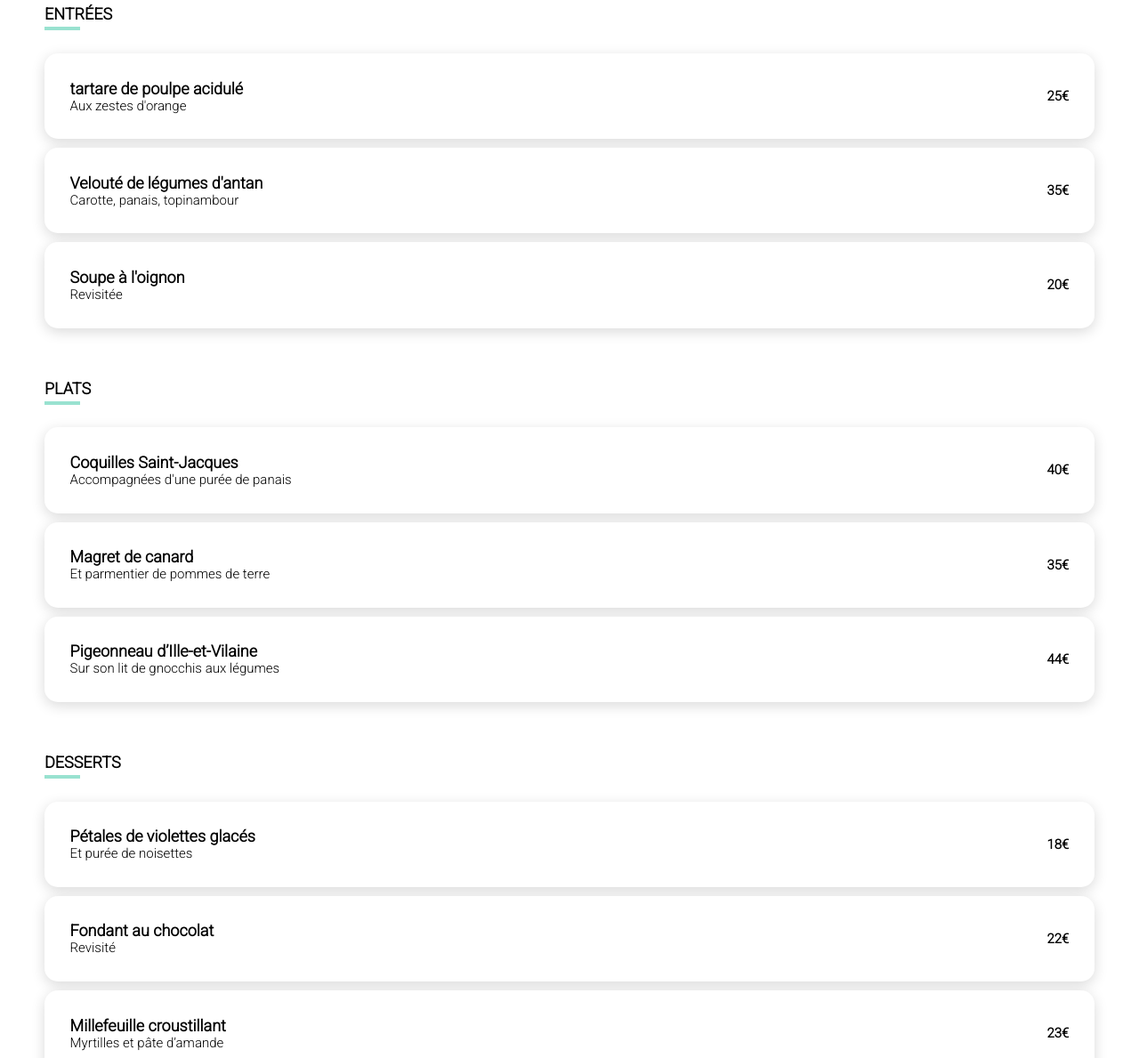
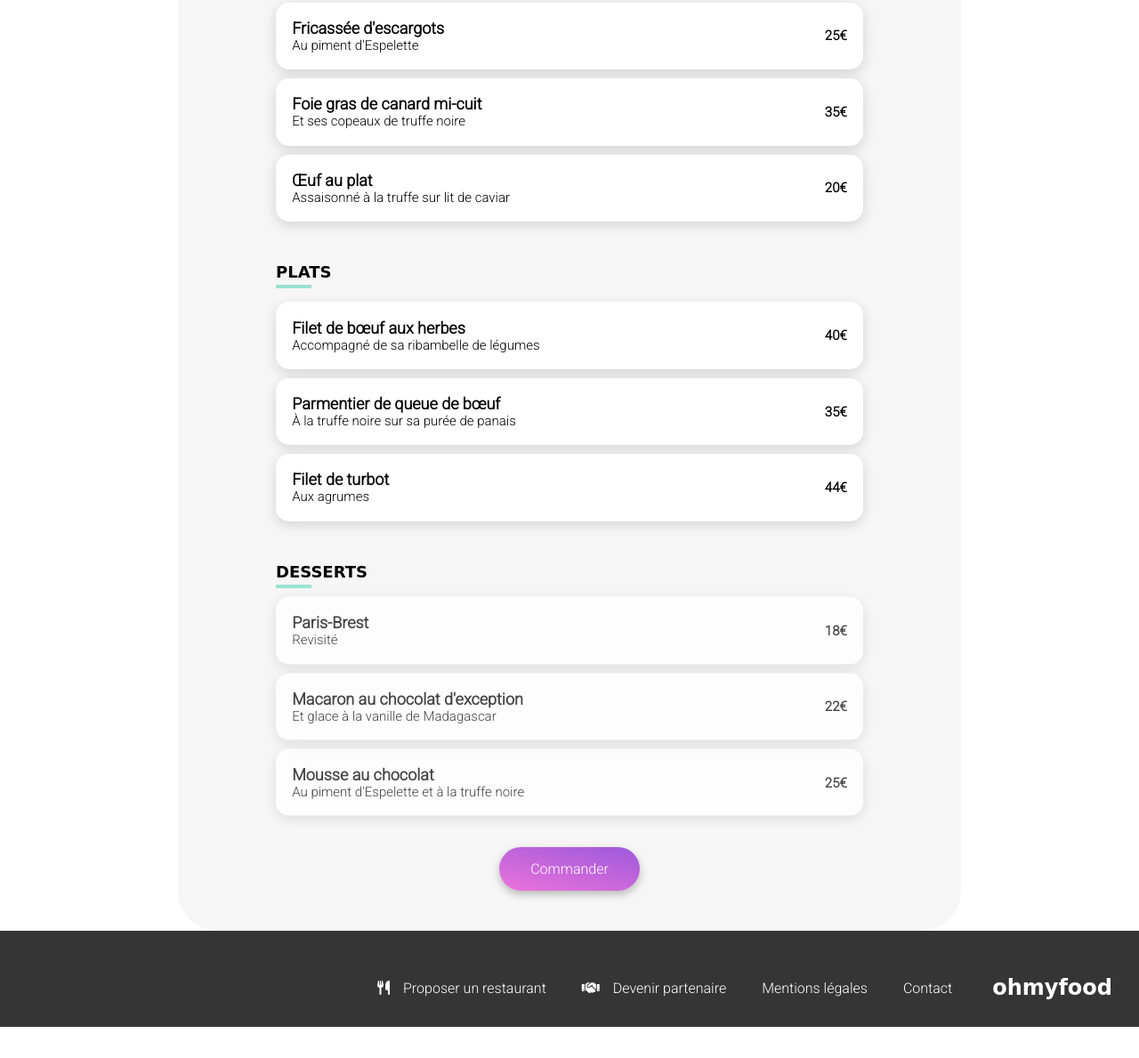
Before and after one commit to 0shirase/P4_OhMyFood-main, a website: page restaurants/a-la-francaise.html in a window 1280 px wide. Shown: the part 726-1915 px from the top of the page at 89% size. After the commit the page ends 1880 px from the top, so only its background shows below. Drawn offline with Linux system fonts and the light colour scheme.

```diff
--- a/restaurants/a-la-francaise.html
+++ b/restaurants/a-la-francaise.html
@@ -29,7 +29,7 @@
             </div>
             <div class="main-menu">
                 <div class="menu-header">
-                    <h1 class="section-title">À la française</h1>
+                    <h1 class="section-title">La palette du goût</h1>
                     <div class="menu-heart">
                         <i class="fa-regular fa-heart heart-empty"></i>
                         <i class="fa-solid fa-heart heart-full"></i>
@@ -41,8 +41,8 @@
                         <div class="card">
                             <div class="card-content">
                                 <div class="card-description">
-                                    <h4>tartare de poulpe acidulé</h4>
-                                    <p>Aux zestes d'orange</p>
+                                    <h4>Fricassée d'escargots</h4>
+                                    <p>Au piment d'Espelette</p>
                                 </div>
                                 <div class="card-price">
                                     <p>25€</p>
@@ -53,8 +53,8 @@
                         <div class="card">
                             <div class="card-content">
                                 <div class="card-description">
-                                    <h4>Velouté de légumes d'antan</h4>
-                                    <p>Carotte, panais, topinambour</p>
+                                    <h4>Foie gras de canard mi-cuit</h4>
+                                    <p>Et ses copeaux de truffe noire</p>
                                 </div>
                                 <div class="card-price">
                                     <p>35€</p>
@@ -65,8 +65,8 @@
                         <div class="card">
                             <div class="card-content">
                                 <div class="card-description">
-                                    <h4>Soupe à l'oignon</h4>
-                                    <p>Revisitée</p>
+                                    <h4>Œuf au plat</h4>
+                                    <p>Assaisonné à la truffe sur lit de caviar</p>
                                 </div>
                                 <div class="card-price">
                                     <p>20€</p>
@@ -82,8 +82,8 @@
                         <div class="card">
                             <div class="card-content">
                                 <div class="card-description">
-                                    <h4>Coquilles Saint-Jacques</h4>
-                                    <p>Accompagnées d'une purée de panais</p>
+                                    <h4>Filet de bœuf aux herbes</h4>
+                                    <p>Accompagné de sa ribambelle de légumes</p>
                                 </div>
                                 <div class="card-price">
                                     <p>40€</p>
@@ -94,8 +94,8 @@
                         <div class="card">
                             <div class="card-content">
                                 <div class="card-description">
-                                    <h4>Magret de canard</h4>
-                                    <p>Et parmentier de pommes de terre</p>
+                                    <h4>Parmentier de queue de bœuf</h4>
+                                    <p>À la truffe noire sur sa purée de panais</p>
                                 </div>
                                 <div class="card-price">
                                     <p>35€</p>
@@ -106,8 +106,8 @@
                         <div class="card">
                             <div class="card-content">
                                 <div class="card-description">
-                                    <h4>Pigeonneau d’Ille-et-Vilaine</h4>
-                                    <p>Sur son lit de gnocchis aux légumes</p>
+                                    <h4>Filet de turbot</h4>
+                                    <p>Aux agrumes</p>
                                 </div>
                                 <div class="card-price">
                                     <p>44€</p>
@@ -123,8 +123,8 @@
                         <div class="card">
                             <div class="card-content">
                                 <div class="card-description">
-                                    <h4>Pétales de violettes glacés</h4>
-                                    <p>Et purée de noisettes</p>
+                                    <h4>Paris-Brest</h4>
+                                    <p>Revisité</p>
                                 </div>
                                 <div class="card-price">
                                     <p>18€</p>
@@ -135,8 +135,8 @@
                         <div class="card">
                             <div class="card-content">
                                 <div class="card-description">
-                                    <h4>Fondant au chocolat</h4>
-                                    <p>Revisité</p>
+                                    <h4>Macaron au chocolat d'exception </h4>
+                                    <p>Et glace à la vanille de Madagascar</p>
                                 </div>
                                 <div class="card-price">
                                     <p>22€</p>
@@ -147,11 +147,11 @@
                         <div class="card">
                             <div class="card-content">
                                 <div class="card-description">
-                                    <h4>Millefeuille croustillant</h4>
-                                    <p>Myrtilles et pâte d’amande</p>
+                                    <h4>Mousse au chocolat </h4>
+                                    <p>Au piment d'Espelette et à la truffe noire</p>
                                 </div>
                                 <div class="card-price">
-                                    <p>23€</p>
+                                    <p>25€</p>
                                 </div>
                             </div>
                             <div class="card-checkout"></div>
--- a/sass/base/_reset.scss
+++ b/sass/base/_reset.scss
@@ -28,6 +28,6 @@
 }
 
 /* Assure une police grasse uniforme pour les éléments de titre */
-  h1, h2, h3, h4 {
+h1, h2, h3 {
   font-weight: bold;
 }
--- a/sass/base/_typography.scss
+++ b/sass/base/_typography.scss
@@ -6,15 +6,18 @@
 }
 
 .menu h4 {
+    margin: 0;
     font-weight: bolder;
     font-size: 18px;
-    margin: 0;
+    white-space: nowrap;
+    overflow: hidden;
+    text-overflow: ellipsis;
 }
 
 .menu p {
-        margin: 0;
-        font-size: 15px;
-         white-space: nowrap;
-         overflow: hidden;
-        text-overflow: ellipsis;
+    margin: 0;
+            font-size: 15px;
+            white-space: nowrap;
+            overflow: hidden;
+            text-overflow: ellipsis;
 }
--- a/sass/layout/_footer.scss
+++ b/sass/layout/_footer.scss
@@ -4,14 +4,13 @@
     display: flex;
     flex-direction: column;
     width: 100%;
-    padding: 20px;
-    gap: 25px;
 }
 
 .footer-list {
     display: flex;
     flex-direction: column;
     gap: 15px;
+    padding-left: 20px;
 }
 
 .footer-logo {
@@ -31,6 +30,9 @@
     color: inherit;
    }
 
+.footer .section-title {
+    padding: 25px;
+}
 
 /****** Media queries ***********/
 @media (min-width: 1025px) {
--- a/sass/pages/_home.scss
+++ b/sass/pages/_home.scss
@@ -50,13 +50,11 @@
     flex-direction: column;
     padding: 20px;
     gap: 20px;
-    padding-bottom: 45px;
-    padding-top: 45px;
 
 .fonctionnement-cards {
     display: flex;
     flex-direction: column;
-    gap: 25px;
+    gap: 20px;
 }
 
 .fonctionnement-cards .card {
@@ -137,8 +135,6 @@
     background-color: #f6f6f6;
     gap: 30px;
     padding: 20px;
-    padding-top: 35px;
-    padding-bottom: 45px;
 }
 
 
@@ -205,10 +201,8 @@
 
    .fonctionnement {
     width: 100%;
-    padding-top: 40px;
-    padding-bottom: 50px;
-    padding-left: 10%;
-    padding-right: 10%;
+    padding: 20px;
+    padding-bottom: 35px;
    }
 
    .fonctionnement .fonctionnement-cards {
@@ -229,8 +223,6 @@
    .restaurants {
     width: 100%;
     padding-bottom: 40px;
-    padding-left: 10%;
-    padding-right: 10%;
    }
 
    .restaurants-cards a{
--- a/sass/pages/_restaurants.scss
+++ b/sass/pages/_restaurants.scss
@@ -127,7 +127,7 @@
     align-items: center;
     justify-content: center;
     height: auto;
-    width: 19%;
+    width: 20%;
     margin-right: -20%;
     border-radius: 0px 15px 15px 0px;
     background-color: #99E2D0;
--- a/sass/utils/_animation.scss
+++ b/sass/utils/_animation.scss
@@ -12,7 +12,7 @@
 
 /* CSS pour les éléments de dessert */
 .dessert-card .card {
-    animation: appearDessert 10.5s ease forwards;
+  animation: appearDessert 11.5s ease forwards;
   opacity: 0;
 }
 
```
Also changed, not shown: restaurants/la-note-enchantee.html (+7 -9 lines), restaurants/le-delice-des-sens.html (+5 -7 lines), assets/style.css, sass/components/_buttons.scss (indentation only), 1 other file. Lines whose indentation alone changed are shown as unchanged.
